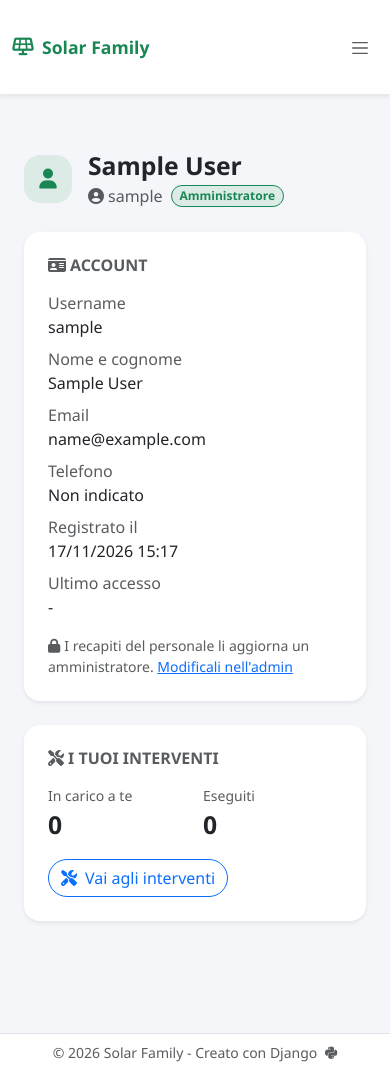
After one commit to gabrieledavena/IOT_Project, a Django app: page /sp/profile/ in a window 390 px wide. The commit adds this page. Run offline with Django 5.2, Linux system fonts and the light colour scheme; the visitor is signed in with stand-in values (Sample User, id 1); data comes from the database, SQL or seed files in the repository; data that the repository does not hold is empty.

Commit message:
Add a profile page for every user, with contacts customers can change
The username badge in the menu opens /sp/profile/, the page of the logged-in user: name,
username, roles (Amministratore, Tecnico, Consulente, Cliente or Titolare della
community), registration and last login.

- Customers: their community with its users and systems, and the Recapiti form to change
  email and phone (same checks as the registration; an empty field removes it)
- Technicians and admins: the interventions in charge and done, with a link to theirs
- Consultants: a link to the ROI calculator
- Staff read their email and phone but cannot change them: a POST gets 403. Only admins
  change them, in the user admin, where the phone sits right under the email (not shown
  for customers, who have it in their customer data)

Staff phone: new StaffProfile model (migration 0016), created only when an admin saves a
phone. Customer.phone and StaffProfile.phone share PHONE_VALIDATOR.

- Tests

```diff
--- a/backend/src/SP/forms.py
+++ b/backend/src/SP/forms.py
@@ -118,6 +118,36 @@ class CustomerRegistrationForm(UserCreationForm):
                 phone=self.cleaned_data.get('phone'),
             )
         return user
+
+
+class ContactForm(forms.Form):
+    """I recapiti che un cliente cambia dal suo profilo: email e telefono. Quelli del personale li cambiano solo gli
+    amministratori, dall'admin."""
+
+    email = forms.EmailField(label="Email", required=False,
+                             widget=forms.EmailInput(attrs={"class": "form-control", "autocomplete": "email"}))
+    phone = forms.CharField(
+        label="Telefono", max_length=Customer._meta.get_field("phone").max_length, required=False,
+        validators=Customer._meta.get_field("phone").validators,
+        widget=forms.TextInput(attrs={"class": "form-control", "autocomplete": "tel", "placeholder": "Es. +39 333 1234567"}),
+    )
+
+    def __init__(self, *args, customer, **kwargs):
+        self.customer = customer
+        super().__init__(*args, initial={"email": customer.user.email, "phone": customer.phone}, **kwargs)
+
+    def clean_email(self):
+        return self.cleaned_data["email"].strip()
+
+    def clean_phone(self):
+        return " ".join(self.cleaned_data["phone"].split())
+
+    def save(self):
+        user = self.customer.user
+        user.email = self.cleaned_data["email"]
+        user.save(update_fields=["email"])
+        self.customer.phone = self.cleaned_data["phone"]
+        self.customer.save(update_fields=["phone"])
 
 
 class CommunityAssignmentForm(forms.Form):
--- /dev/null
+++ b/backend/src/SP/templates/SP/profile.html
@@ -0,0 +1,133 @@
+{% extends "base.html" %}
+
+{% block title %}Il tuo profilo{% endblock %}
+
+{% block content %}
+<!-- Il proprio account, dal nome nel menu -->
+<div class="container mb-5">
+    <div class="row mb-4">
+        <div class="col-12 d-flex flex-wrap align-items-center gap-3">
+            <div class="landing-icon flex-shrink-0"><i class="fas fa-user"></i></div>
+            <div>
+                <h2 class="fw-bold text-dark mb-1">{% if customer %}{{ customer }}{% else %}{{ profile_user.get_full_name|default:profile_user.username }}{% endif %}</h2>
+                <div class="d-flex flex-wrap align-items-center gap-2">
+                    <span class="text-muted"><i class="fas fa-user-circle me-1"></i>{{ profile_user.username }}</span>
+                    {% for role in roles %}
+                        <span class="badge rounded-pill bg-success bg-opacity-10 text-success border border-success">{{ role }}</span>
+                    {% endfor %}
+                </div>
+            </div>
+        </div>
+    </div>
+
+    <div class="row g-4">
+        <div class="col-lg-6 d-flex flex-column gap-4">
+            <div class="card border-0 shadow-sm rounded-4">
+                <div class="card-body p-4">
+                    <h6 class="text-muted fw-bold text-uppercase mb-3"><i class="fas fa-id-card me-1"></i>Account</h6>
+                    <dl class="row mb-0">
+                        <dt class="col-sm-5 text-muted fw-normal">Username</dt>
+                        <dd class="col-sm-7">{{ profile_user.username }}</dd>
+                        <dt class="col-sm-5 text-muted fw-normal">Nome e cognome</dt>
+                        <dd class="col-sm-7">{% if customer %}{{ customer }}{% else %}{{ profile_user.get_full_name|default:"-" }}{% endif %}</dd>
+                        {% if not customer %}
+                            <dt class="col-sm-5 text-muted fw-normal">Email</dt>
+                            <dd class="col-sm-7">{{ profile_user.email|default:"Non indicata" }}</dd>
+                            <dt class="col-sm-5 text-muted fw-normal">Telefono</dt>
+                            <dd class="col-sm-7">{{ staff_phone|default:"Non indicato" }}</dd>
+                        {% endif %}
+                        <dt class="col-sm-5 text-muted fw-normal">Registrato il</dt>
+                        <dd class="col-sm-7">{{ profile_user.date_joined|date:"d/m/Y H:i" }}</dd>
+                        <dt class="col-sm-5 text-muted fw-normal">Ultimo accesso</dt>
+                        <dd class="col-sm-7 mb-0">{{ profile_user.last_login|date:"d/m/Y H:i"|default:"-" }}</dd>
+                    </dl>
+                    {% if not customer %}
+                        <p class="small text-muted mb-0 mt-3"><i class="fas fa-lock me-1"></i>I recapiti del personale li aggiorna un amministratore.
+                            {% if profile_user.is_superuser %}<a href="{% url 'admin:auth_user_change' profile_user.id %}">Modificali nell'admin</a>{% endif %}</p>
+                    {% endif %}
+                </div>
+            </div>
+
+            {% if form %}
+            <form method="post" class="card border-0 shadow-sm rounded-4" novalidate>
+                {% csrf_token %}
+                <div class="card-body p-4">
+                    <h6 class="text-muted fw-bold text-uppercase mb-2"><i class="fas fa-address-book me-1"></i>Recapiti</h6>
+                    <p class="small text-muted">Servono ai tecnici per contattarti, per esempio per un intervento sui tuoi impianti. Lascia vuoto un campo per toglierlo.</p>
+                    {% for error in form.non_field_errors %}<div class="alert alert-danger py-2">{{ error }}</div>{% endfor %}
+                    {% for field in form %}
+                        <div class="mb-3">
+                            <label for="{{ field.id_for_label }}" class="form-label fw-bold small text-muted">{{ field.label }}</label>
+                            {{ field }}
+                            {% for error in field.errors %}<div class="text-danger small mt-1">{{ error }}</div>{% endfor %}
+                        </div>
+                    {% endfor %}
+                    <button type="submit" class="btn btn-primary rounded-pill"><i class="fas fa-save me-1"></i>Salva i recapiti</button>
+                </div>
+            </form>
+            {% endif %}
+        </div>
+
+        <div class="col-lg-6 d-flex flex-column gap-4">
+            {% if customer %}
+                <div class="card border-0 shadow-sm rounded-4 h-100">
+                    <div class="card-body p-4">
+                        <h6 class="text-muted fw-bold text-uppercase mb-3"><i class="fas fa-users me-1"></i>La tua community</h6>
+                        {% if community %}
+                            <h5 class="fw-bold mb-1">{{ community.name }}</h5>
+                            <p class="text-muted mb-3">{{ community.city }} · {{ systems }} impiant{{ systems|pluralize:"o,i" }}{% if installed_power %} · {{ installed_power|floatformat:2 }} kWp installati{% endif %}</p>
+                            <div class="small fw-bold text-uppercase text-muted mb-2">Utenti</div>
+                            <ul class="list-unstyled mb-3">
+                                {% for member in members %}
+                                    <li class="d-flex justify-content-between align-items-center py-2 {% if not forloop.first %}border-top{% endif %}">
+                                        <span><span class="fw-bold">{{ member }}</span>{% if member.pk == customer.pk %} <span class="small text-muted">(tu)</span>{% endif %}</span>
+                                        {% if member.pk == community.owner_id %}<span class="badge rounded-pill bg-success bg-opacity-10 text-success border border-success"><i class="fas fa-user-tie me-1"></i>Titolare</span>{% endif %}
+                                    </li>
+                                {% endfor %}
+                            </ul>
+                            <a href="{% url 'home' %}" class="btn btn-outline-primary rounded-pill"><i class="fas fa-solar-panel me-2"></i>I tuoi impianti</a>
+                        {% else %}
+                            <div class="alert alert-warning rounded-4 mb-0" role="status">
+                                <i class="fas fa-hourglass-half me-1"></i>Non fai ancora parte di una community: un tecnico deve associarti a quella del tuo impianto.
+                            </div>
+                        {% endif %}
+                    </div>
+                </div>
+            {% endif %}
+
+            {% if technician %}
+                <div class="card border-0 shadow-sm rounded-4 h-100">
+                    <div class="card-body p-4">
+                        <h6 class="text-muted fw-bold text-uppercase mb-3"><i class="fas fa-tools me-1"></i>I tuoi interventi</h6>
+                        <div class="row g-3 mb-3">
+                            <div class="col-6">
+                                <div class="text-muted small">In carico a te</div>
+                                <div class="fs-2 fw-bold text-dark">{{ interventions.open }}</div>
+                            </div>
+                            <div class="col-6">
+                                <div class="text-muted small">Eseguiti</div>
+                                <div class="fs-2 fw-bold text-dark">{{ interventions.done }}</div>
+                            </div>
+                        </div>
+                        <a href="{% url 'SP:intervention_dashboard' %}?tab=accepted&amp;mine=1" class="btn btn-outline-primary rounded-pill"><i class="fas fa-tools me-2"></i>Vai agli interventi</a>
+                    </div>
+                </div>
+            {% endif %}
+
+            {% if not customer and not technician %}
+                <div class="card border-0 shadow-sm rounded-4 h-100">
+                    <div class="card-body p-4">
+                        <h6 class="text-muted fw-bold text-uppercase mb-3"><i class="fas fa-briefcase me-1"></i>Il tuo lavoro</h6>
+                        {% if roles %}
+                            <p class="text-muted">Prepari i preventivi per i nuovi clienti con il calcolo del ritorno dell'investimento.</p>
+                            <a href="{% url 'roi:calculator' %}" class="btn btn-outline-primary rounded-pill"><i class="fas fa-calculator me-2"></i>Calcolo del ROI</a>
+                        {% else %}
+                            <p class="text-muted mb-0">Il tuo account non ha ancora un ruolo: chiedilo a un amministratore.</p>
+                        {% endif %}
+                    </div>
+                </div>
+            {% endif %}
+        </div>
+    </div>
+</div>
+{% endblock %}
--- a/backend/src/SP/urls.py
+++ b/backend/src/SP/urls.py
@@ -9,6 +9,7 @@ urlpatterns = [
     path("login/", LoginView.as_view(template_name="SP/login.html"), name="login"),
     path("register/", views.register_view, name="register"),
     path("logout/", LogoutView.as_view(), name="logout"),
+    path("profile/", views.ProfileView.as_view(), name="profile"),
     path("cities/", views.CityBenchmarkView.as_view(), name="city_benchmark"),
     path("community/", views.SolarCommunityView.as_view(), name="solar_community"),
     path("community/energy/", views.EnergySummaryView.as_view(), name="community_energy"),
--- a/backend/src/SP/views.py
+++ b/backend/src/SP/views.py
@@ -1,9 +1,12 @@
-"""Pagine web: home (vetrina o dashboard), registrazione, confronto tra città, elenco impianti e dashboard di produzione."""
+"""Pagine web: home (vetrina o dashboard), registrazione, profilo, confronto tra città, elenco impianti e dashboard di
+produzione."""
 from datetime import date
 from statistics import mean
 
+from django.contrib import messages
 from django.contrib.auth import login
 from django.contrib.auth.mixins import LoginRequiredMixin
+from django.core.exceptions import PermissionDenied
 from django.core.paginator import Paginator
 from django.db.models import Case, Count, F, FloatField, IntegerField, Q, Sum, Value, When
 from django.http import JsonResponse
@@ -16,10 +19,10 @@ from forecast.reference_data import REFERENCE_YEARS
 from .access import NOT_A_CUSTOMER, AccessError, visible_system
 from .benchmark import measured_city_yields, reference_yields
 from .energy import period_summary, totalizer
-from .forms import CustomerRegistrationForm
-from .models import City, Community, Customer, PanelData, PhotovoltaicSystem
+from .forms import ContactForm, CustomerRegistrationForm
+from .models import City, Community, Customer, Intervention, PanelData, PhotovoltaicSystem, StaffProfile
 from .production import energy_kwh, get_community_series, get_system_series
-from .roles import is_consultant, is_technician
+from .roles import ROLES, is_consultant, is_technician
 from .sorting import SYSTEM_STATES, Ordering, problems_first
 from .weather import get_day_weather
 
@@ -172,6 +175,70 @@ class UserDashboardView(LoginRequiredMixin, View):
             },
             "chart_data": series[:: ProductionDashboardView.chart_step],
         }
+
+
+class ProfileView(LoginRequiredMixin, View):
+    """Il proprio account, dal nome nel menu: dati, ruoli e, per un cliente, la sua community; per un tecnico gli
+    interventi che ha in carico. Un cliente vi cambia i suoi recapiti, email e telefono; quelli del personale li
+    cambiano solo gli amministratori, dall'admin, e qui si leggono soltanto."""
+
+    template_name = "SP/profile.html"
+
+    def customer(self):
+        return (Customer.objects.select_related("community__city", "community__owner")
+                .filter(user=self.request.user).first())
+
+    def get(self, request):
+        customer = self.customer()
+        return self.render(request, customer, ContactForm(customer=customer) if customer else None)
+
+    def post(self, request):
+        customer = self.customer()
+        if customer is None:
+            raise PermissionDenied("I recapiti del personale li cambiano gli amministratori.")
+        form = ContactForm(request.POST, customer=customer)
+        if not form.is_valid():
+            return self.render(request, customer, form, status=400)
+        form.save()
+        messages.success(request, "Recapiti aggiornati.")
+        return redirect("SP:profile")
+
+    def render(self, request, customer, form, status=200):
+        user = request.user
+        community = customer.community if customer else None
+        technician = is_technician(user)
+        context = {
+            "profile_user": user,
+            "form": form,
+            "customer": customer,
+            # Il telefono del personale, che lo legge soltanto
+            "staff_phone": None if customer else StaffProfile.objects.filter(user=user).values_list("phone", flat=True).first(),
+            "community": community,
+            "roles": self.roles(user, customer),
+            "technician": technician,
+        }
+        if community:
+            context.update({
+                "members": community.customers.select_related("user").order_by("surname", "name"),
+                "systems": community.photovoltaic_systems.count(),
+                "installed_power": community.photovoltaic_systems.aggregate(total=Sum("max_power"))["total"],
+            })
+        if technician:
+            mine = Intervention.objects.filter(staff=user)
+            context["interventions"] = {
+                "open": mine.filter(status=Intervention.Status.ACCEPTED).count(),
+                "done": mine.filter(status=Intervention.Status.DONE).count(),
+            }
+        return render(request, self.template_name, context, status=status)
+
+    @staticmethod
+    def roles(user, customer):
+        """I ruoli da mostrare: amministratore, i ruoli del personale (i gruppi) e cliente."""
+        roles = ["Amministratore"] if user.is_superuser else []
+        roles += [ROLES[name] for name in user.groups.values_list("name", flat=True).order_by("name") if name in ROLES]
+        if customer:
+            roles.append("Titolare della community" if customer.is_owner else "Cliente")
+        return roles
 
 
 class CityBenchmarkView(View):
--- a/backend/src/templates/base.html
+++ b/backend/src/templates/base.html
@@ -85,9 +85,9 @@
                 <ul class="navbar-nav ms-auto mb-2 mb-xl-0 align-items-center">
                     {% if user.is_authenticated %}
                         <li class="nav-item text-muted">
-                            <span class="badge bg-light text-dark border rounded-pill">
+                            <a href="{% url 'SP:profile' %}" class="badge bg-light text-dark border rounded-pill text-decoration-none" title="Il tuo profilo">
                                 <i class="fas fa-user-circle me-1"></i> {{ user.username }}
-                            </span>
+                            </a>
                         </li>
                         <li class="nav-item">
                             <form action="{% url 'SP:logout' %}" method="post" class="m-0 d-flex align-items-center">
```
Also changed, not shown: backend/src/SP/admin.py (+41 -3 lines), backend/src/SP/models.py (+22 -4 lines), backend/src/SP/tests/test_profile.py (added, +171 -0 lines), backend/src/SP/tests/test_roles.py (+27 -0 lines), backend/src/SP/migrations/0016_staff_profile.py (added).
